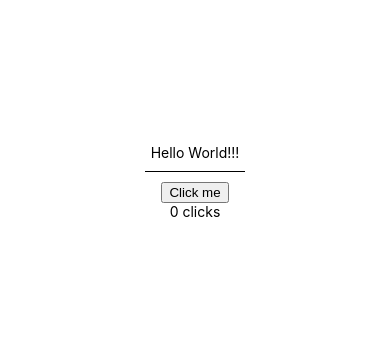
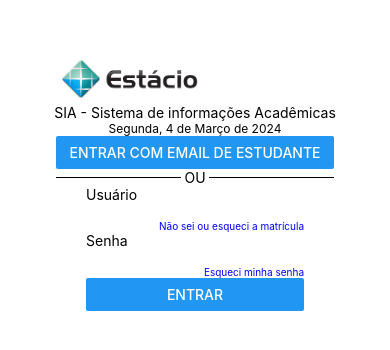
Before and after one commit to hinname/app-teste-aula, a React Native app: screen / in a window 390 px wide. Shown: the part 240-590 px from the top of the page. Built offline with nearby package versions, Linux system fonts and the light colour scheme.

Commit message:
front app estacio

```diff
--- a/App.tsx
+++ b/App.tsx
@@ -1,32 +1,68 @@
 import { StatusBar } from 'expo-status-bar';
-import { StyleSheet, Text, View } from 'react-native';
-import { useState } from 'react';
+import { StyleSheet, Text, View, Image, Button, TextInput } from 'react-native';
 
 export default function App() {
-  const [count, setCount] = useState(0);
   return (
     <View style={styles.container}>
-      <Text>Hello World!!!</Text>
+      <View style={styles.header}>
+        <Image
+          style={{ width: 150, height: 50 }}
+          source={require('./assets/logo-estacio.png')}
+        />
+        <Text style={{textAlign: 'center'}}>SIA - Sistema de informações Acadêmicas</Text>
+        <Text style={{fontSize: 12, textAlign: 'center'}}>Segunda, 4 de Março de 2024</Text>
+      </View>
+      <View>
+        <Button title='Entrar com email de estudante'/>
+        <View style={styles.line}>
           <View
           style={{
             borderBottomColor: 'black',
-          width: 100,
-          margin: 10,
+            width: 125,
             borderBottomWidth: StyleSheet.hairlineWidth,
             }}
           />
-      <button onClick={() => setCount(count + 1)}>Click me</button>
-      <Text>{count} clicks</Text>
+          <Text>OU</Text>
+          <View
+          style={{
+            borderBottomColor: 'black',
+            width: 125,
+            borderBottomWidth: StyleSheet.hairlineWidth,
+            }}
+          />
+        </View>
+      </View>
+      <View style={styles.form}>
+        <Text>Usuário</Text>
+        <TextInput/>
+        <Text style={{textAlign: 'right', color: 'blue', fontSize: 10}}>Não sei ou esqueci a matrícula</Text>
+        <Text>Senha</Text>
+        <TextInput/>
+        <Text style={{textAlign: 'right', color: 'blue', fontSize: 10}}>Esqueci minha senha</Text>
+        <Button title='Entrar'/>
+      </View>
       <StatusBar style="auto" />
     </View>
   );
 }
 
 const styles = StyleSheet.create({
+  line: {
+    flexDirection: 'row',
+    alignItems: 'center',
+    gap: 3,
+  },
+  header: {
+    flexDirection: 'column',
+    alignContent: 'center',
+    justifyContent: 'center',
+  },
+  form: {},
   container: {
     flex: 1,
     backgroundColor: '#fff',
     alignItems: 'center',
     justifyContent: 'center',
+    width: '100%',
   },
 });
```
Also changed, not shown: assets/logo-estacio.png (added). Lines whose indentation alone changed are shown as unchanged.
